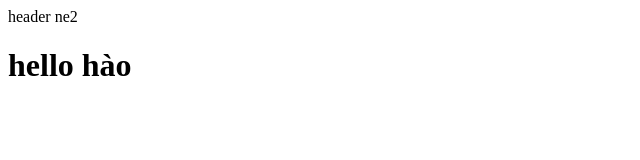
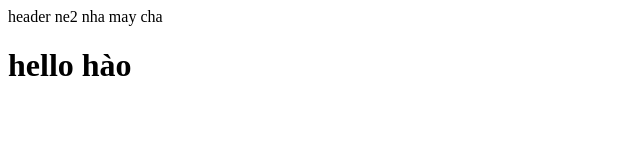
Before and after one commit to dinh2350/test-nhe, a plain HTML site: page index.html in a window 1280 px wide. Shown: the full height of the page, 0-640 px from the left. Drawn offline with Linux system fonts and the light colour scheme.

Commit message:
Update index.html

```diff
--- a/index.html
+++ b/index.html
@@ -7,7 +7,7 @@
 </head>
 <body>
     <header>
-        header ne2
+        header ne2 nha may cha
     </header>
     <h1>hello hào</h1>
 </body>
```
